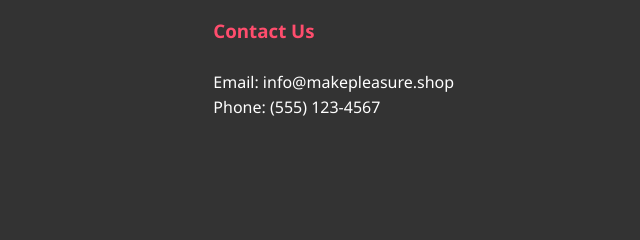
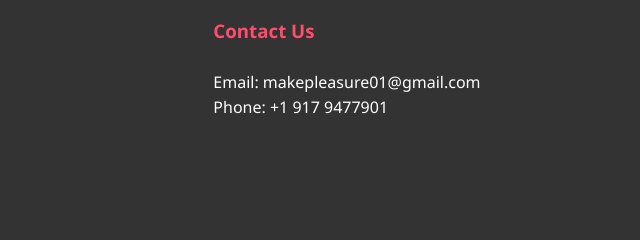
Before and after one commit to Xyz2s/makepleasure, a plain HTML site: page index.html in a window 1280 px wide. Shown: the part 3037-3277 px from the top of the page, 640-1280 px from the left. Drawn offline with Linux system fonts and the light colour scheme.

Commit message:
Update index.html

```diff
--- a/index.html
+++ b/index.html
@@ -137,8 +137,8 @@
             </div>
             <div class="footer-section">
                 <h3>Contact Us</h3>
-                <p>Email: info@makepleasure.shop</p>
-                <p>Phone: (555) 123-4567</p>
+                <p>Email: makepleasure01@gmail.com</p>
+                <p>Phone: +1 917 9477901</p>
             </div>
         </div>
         <div class="footer-bottom">
```
